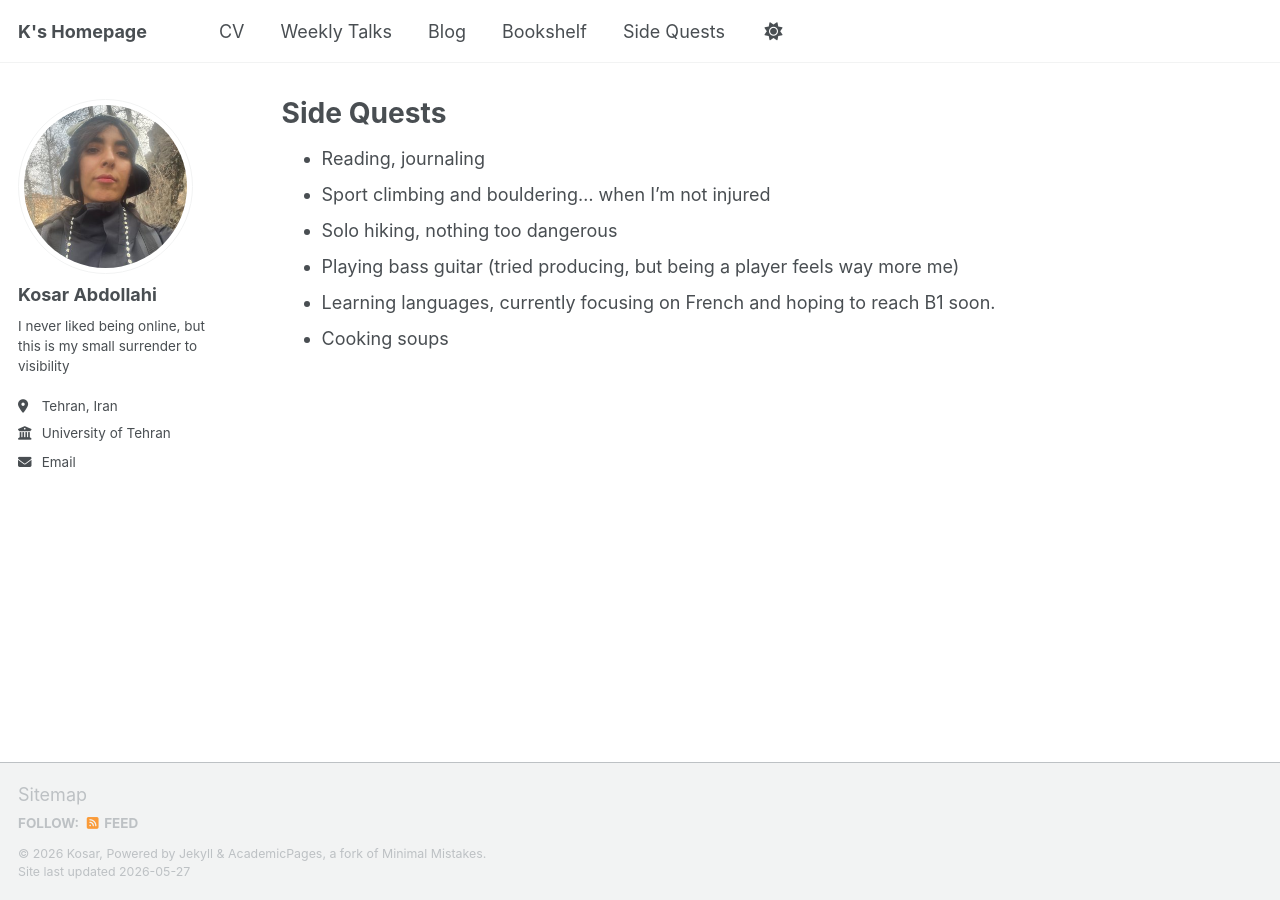
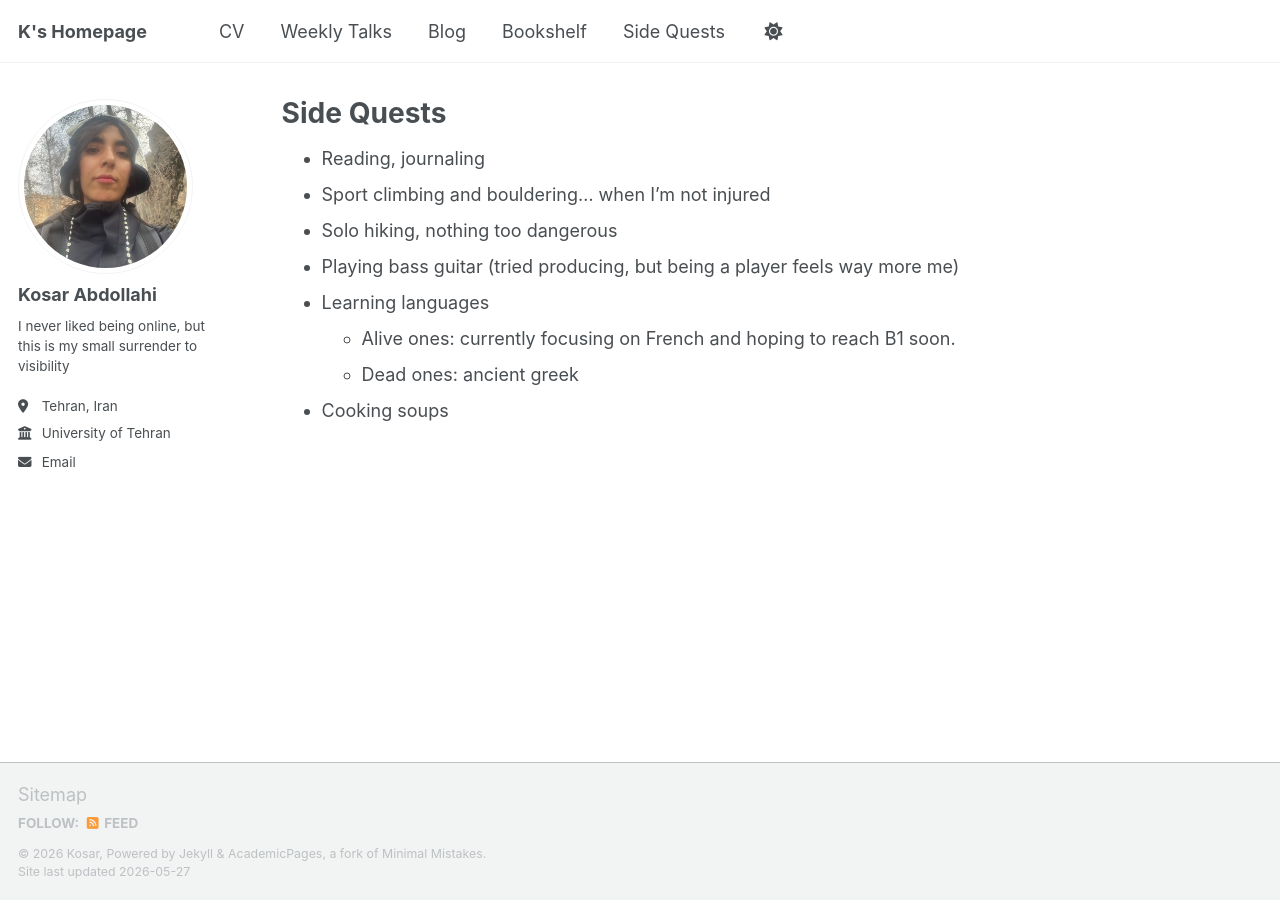
Before and after one commit to kabdollahi/kabdollahi.github.io, a Jekyll site: the page built from _pages/sidequests.md, in a window 1280 px wide. Built offline with Jekyll 4.4.1, drawn with Linux system fonts in a browser that asks for light colours; a script that is not in the unit is left out.

Commit message:
Update sidequests.md

```diff
--- a/_pages/sidequests.md
+++ b/_pages/sidequests.md
@@ -9,5 +9,7 @@ author_profile: true
 - Sport climbing and bouldering… when I'm not injured
 - Solo hiking, nothing too dangerous
 - Playing bass guitar (tried producing, but being a player feels way more me)
-- Learning languages, currently focusing on French and hoping to reach B1 soon.
+- Learning languages
+  - Alive ones: currently focusing on French and hoping to reach B1 soon.
+  - Dead ones: ancient greek
 - Cooking soups
```
